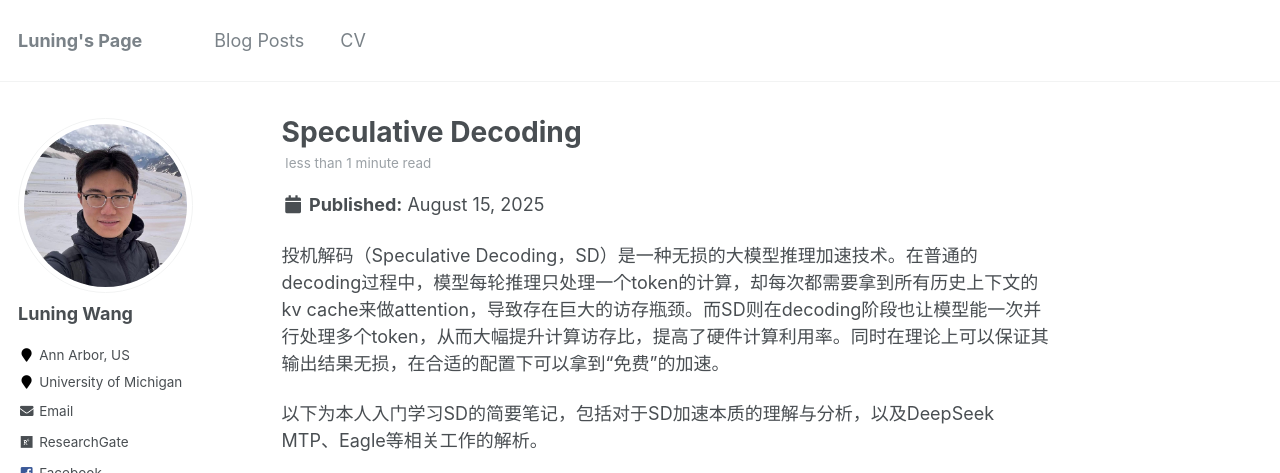
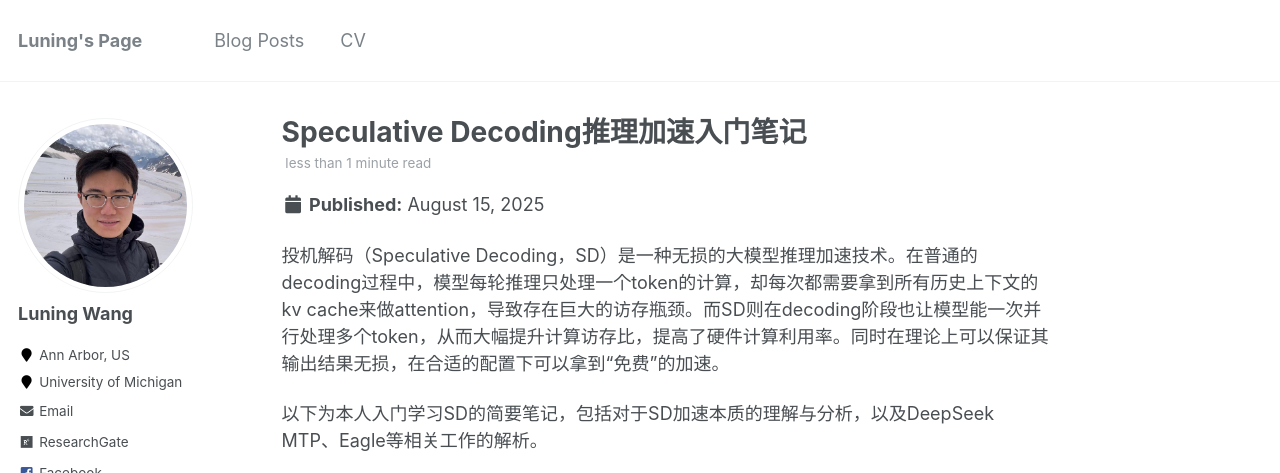
Before and after one commit to wln20/wln20.github.io, a Jekyll site: the page built from _posts/2025-08-15-SpecDec.md, in a window 1280 px wide and 900 px high, cut to the strip 0-473 px from the top of the window. Built offline with Jekyll 4.4.1, drawn with Linux system fonts in a browser that asks for light colours.

Commit message:
Update title in SpecDec.md to include Chinese text

```diff
--- a/_posts/2025-08-15-SpecDec.md
+++ b/_posts/2025-08-15-SpecDec.md
@@ -1,6 +1,6 @@
 ---
 layout: single
-title: 'Speculative Decoding'
+title: 'Speculative Decoding推理加速入门笔记'
 date: 2025-08-15
 permalink: /posts/2025/08/SpecDec/
 math: true
```
